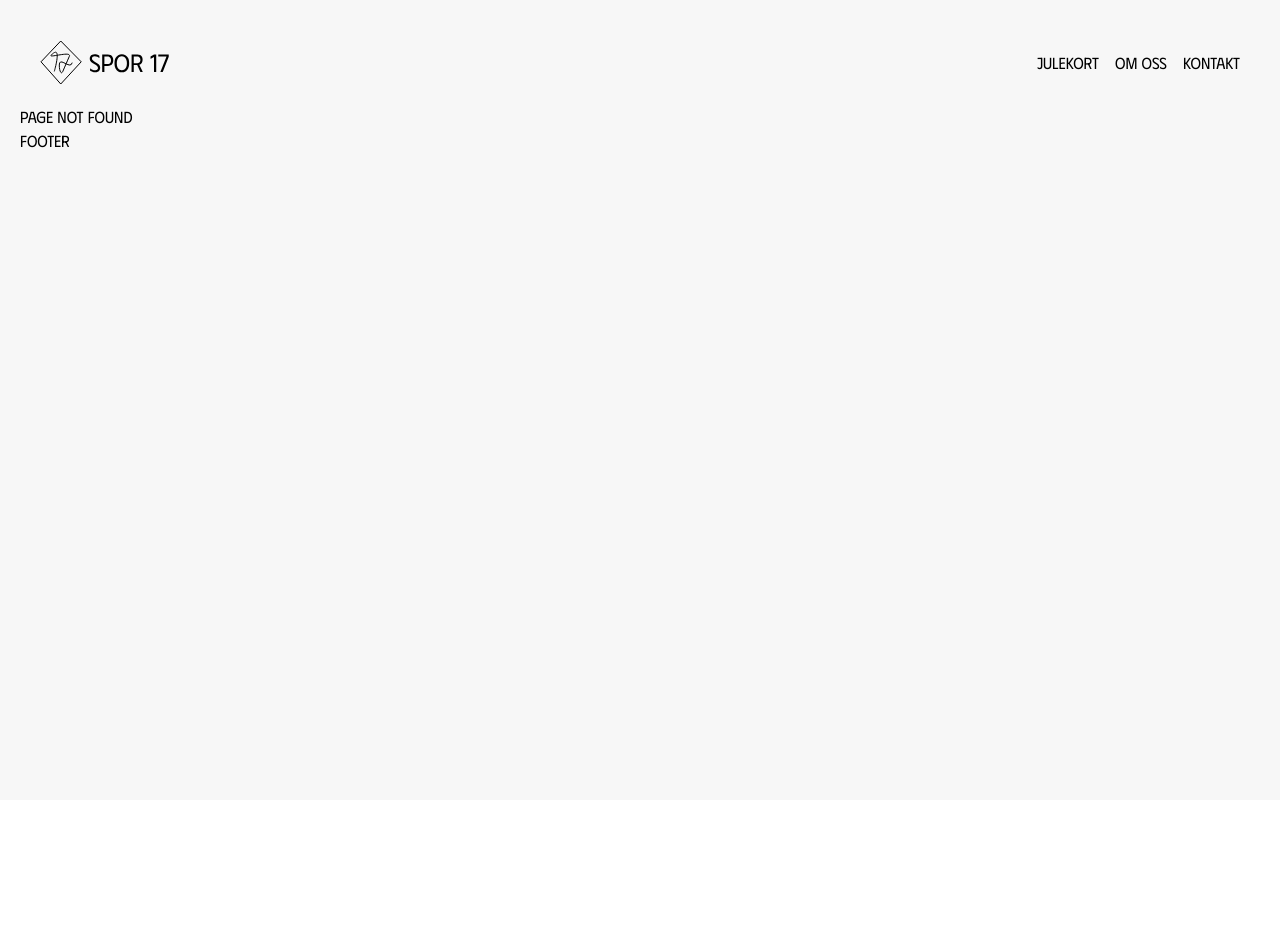
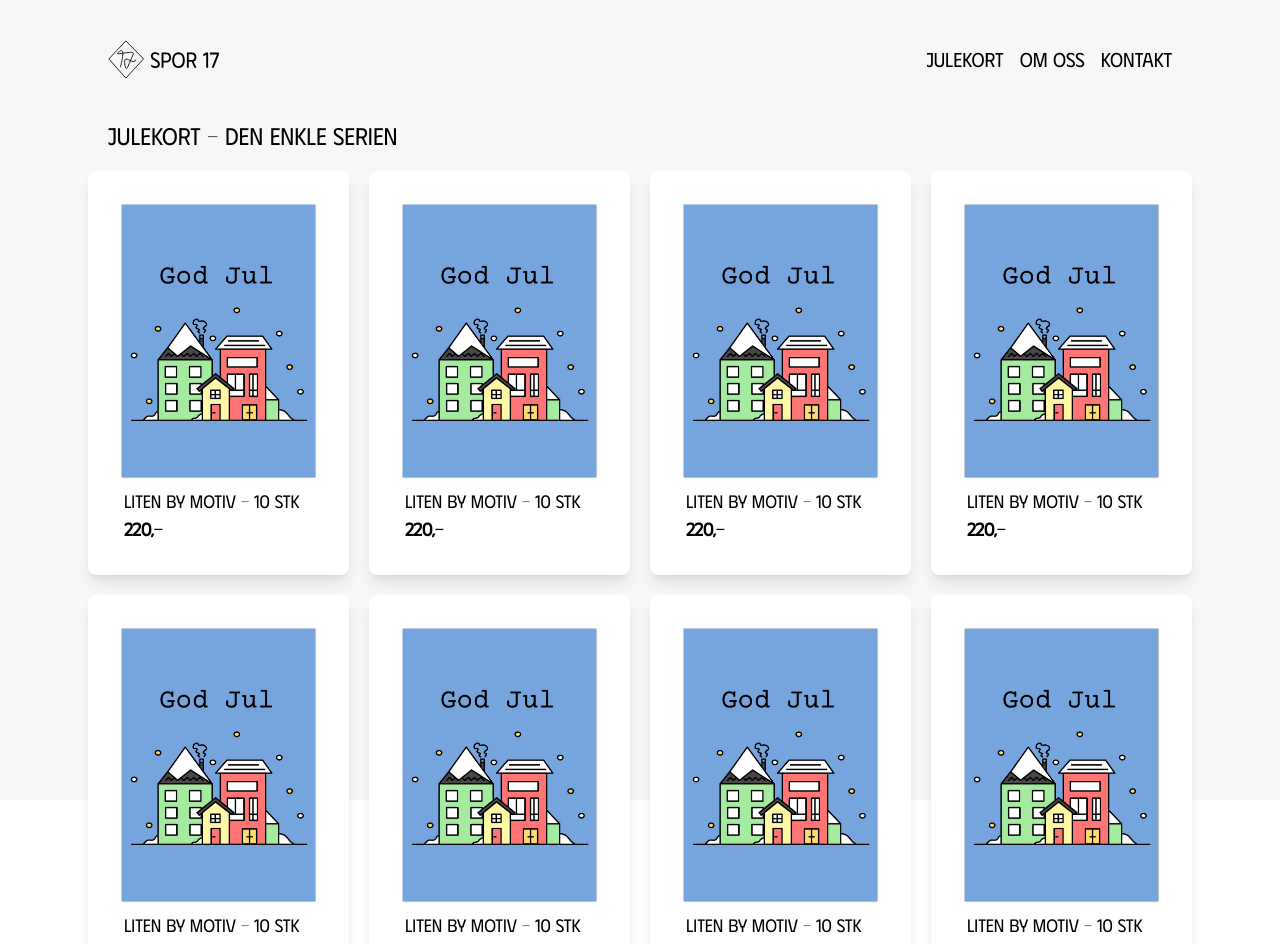
Before and after one commit to LillKonst/spor17, a React (Vite) app: page /AllProducts in a window 1280 px wide. Before the commit this address had no page. Shown: the top 944 px of the page. Before the commit the page ends 800 px from the top, so only its background shows below. Built offline with nearby package versions, Linux system fonts and the light colour scheme.

Commit message:
added productlist

```diff
--- a/src/App.tsx
+++ b/src/App.tsx
@@ -4,23 +4,26 @@ import Layout from "./components/Layout/Layout";
 import Home from "./routes/Home/Home";
 import About from "./routes/About/About";
 import Contact from "./routes/Contact/Contact";
-import Products from "./routes/Products/Products";
+import AllProducts from "./routes/AllProducts/AllProducts";
+import ProductSpecific from "./routes/ProductSpecific/ProductSpecific";
 
 function App() {
 
 
   return (
-    <div className="bg-background h-screen p-5">
+    <div className="bg-background h-screen p-5 px-10">
+      <div className="container mx-auto px-12">
       <Routes>
         <Route path="/" element={<Layout />}>
           <Route path="" element={<Home />} />
-          <Route path="" element={<Products />} />
-          <Route path="" element={<About />} />
-          <Route path="" element={<Contact />} />
+          <Route path="/AllProducts" element={<AllProducts />} />
+          <Route path="/About" element={<About />} />
+          <Route path="/Contact" element={<Contact />} />
+          <Route path="/ProductSpecific/:id" element={<ProductSpecific />} />
           <Route path="*" element={<RouteNotFound />} />
         </Route>
       </Routes>
-
+      </div>
     </div>
   )
 }
--- a/src/components/Layout/Header/Header.tsx
+++ b/src/components/Layout/Header/Header.tsx
@@ -1,4 +1,6 @@
 import logo from "../../../images/logo.svg"
+
+import { Link } from "react-router-dom";
 
 export function RouteNotFound() {
   return <div>Page not found</div>;
@@ -7,12 +9,26 @@ export function RouteNotFound() {
 export default function Header() {
   return (
     <div className="p-5 flex items-center justify-between">
-      <img src={logo} alt="Spor 17 logo"/>
+      <Link to="">
+      <img src={logo} alt="Spor 17 logo" className="w-28"/>
+      </Link>
       <nav>
-        <ul className="flex gap-4">
-          <li>Julekort</li>
-          <li>Om oss</li>
-          <li>Kontakt</li>
+        <ul className="flex gap-4 text-xl">
+          <li>
+            <Link to="/AllProducts">
+            Julekort
+            </Link>
+          </li>
+          <li>
+             <Link to="/About">
+            Om Oss
+            </Link>
+          </li>
+          <li>
+             <Link to="/Contact">
+            Kontakt
+            </Link>
+          </li>
         </ul>
       </nav>
     </div>
--- /dev/null
+++ b/src/routes/AllProducts/AllProducts.tsx
@@ -0,0 +1,73 @@
+import produkt1 from "../../images/motiv-by.png";
+import { Link } from "react-router-dom";
+
+export default function AllProducts() {
+  return(
+    <div className="">
+      <h1 className="text-2xl p-5 ">JULEKORT - DEN ENKLE SERIEN</h1>
+    <div className="grid grid-cols-4 gap-5">
+      <Link to="/ProductSpecific/:id">
+      <div className="transition-transform ease-out duration-200 hover:scale-102 rounded-lg p-8 bg-white flex flex-col shadow-lg">
+        <img src={produkt1} alt="liten by" />
+        <div className=" mt-2 px-1 flex flex-col justify-center">
+          <p className="text-lg">Liten by motiv - 10 stk</p>
+          <p className="text-lg font-semibold">220,-</p>
+        </div>
+      </div>
+      </Link>
+
+      <div className="transition-transform ease-out duration-200 hover:scale-102 rounded-lg p-8 bg-white flex flex-col shadow-lg">
+        <img src={produkt1} alt="liten by" />
+        <div className=" mt-2 px-1 flex flex-col justify-center">
+          <p className="text-lg">Liten by motiv - 10 stk</p>
+          <p className="text-lg font-semibold">220,-</p>
+        </div>
+      </div>
+      <div className="transition-transform ease-out duration-200 hover:scale-102 rounded-lg p-8 bg-white flex flex-col shadow-lg">
+        <img src={produkt1} alt="liten by" />
+        <div className=" mt-2 px-1 flex flex-col justify-center">
+          <p className="text-lg">Liten by motiv - 10 stk</p>
+          <p className="text-lg font-semibold">220,-</p>
+        </div>
+      </div>
+      <div className="transition-transform ease-out duration-200 hover:scale-102 rounded-lg p-8 bg-white flex flex-col shadow-lg">
+        <img src={produkt1} alt="liten by" />
+        <div className=" mt-2 px-1 flex flex-col justify-center">
+          <p className="text-lg">Liten by motiv - 10 stk</p>
+          <p className="text-lg font-semibold">220,-</p>
+        </div>
+      </div>
+      <div className="transition-transform ease-out duration-200 hover:scale-102 rounded-lg p-8 bg-white flex flex-col shadow-lg">
+        <img src={produkt1} alt="liten by" />
+        <div className=" mt-2 px-1 flex flex-col justify-center">
+          <p className="text-lg">Liten by motiv - 10 stk</p>
+          <p className="text-lg font-semibold">220,-</p>
+        </div>
+      </div>
+      <div className="transition-transform ease-out duration-200 hover:scale-102 rounded-lg p-8 bg-white flex flex-col shadow-lg">
+        <img src={produkt1} alt="liten by" />
+        <div className=" mt-2 px-1 flex flex-col justify-center">
+          <p className="text-lg">Liten by motiv - 10 stk</p>
+          <p className="text-lg font-semibold">220,-</p>
+        </div>
+      </div>
+      <div className="transition-transform ease-out duration-200 hover:scale-102 rounded-lg p-8 bg-white flex flex-col shadow-lg">
+        <img src={produkt1} alt="liten by" />
+        <div className=" mt-2 px-1 flex flex-col justify-center">
+          <p className="text-lg">Liten by motiv - 10 stk</p>
+          <p className="text-lg font-semibold">220,-</p>
+        </div>
+      </div>
+      <div className="transition-transform ease-out duration-200 hover:scale-102 rounded-lg p-8 bg-white flex flex-col shadow-lg">
+        <img src={produkt1} alt="liten by" />
+        <div className=" mt-2 px-1 flex flex-col justify-center">
+          <p className="text-lg">Liten by motiv - 10 stk</p>
+          <p className="text-lg font-semibold">220,-</p>
+        </div>
+      </div>
+
+
+    </div>
+    </div>
+  );
+}
--- a/src/routes/Home/Home.tsx
+++ b/src/routes/Home/Home.tsx
@@ -11,7 +11,7 @@ import produkt8 from "../../images/motiv-jente.png";
 export default function Home() {
   return(
     <div>
-      <div className="bg-white grid grid-cols-6 grid-rows-2 gap-1 p-0 m-0">
+      <div className="bg-white grid grid-cols-6 grid-rows-2 gap-1 p-12 m-0 rounded-lg">
         <img src={produkt1} alt=""/>
         <img src={produkt2} alt=""/>
         <img src={produkt3} alt=""/>
--- /dev/null
+++ b/src/routes/ProductSpecific/ProductSpecific.tsx
@@ -0,0 +1,7 @@
+export default function ProductSpecific() {
+  return (
+    <div>
+      A product
+    </div>
+  );
+}
--- a/src/routes/Products/Products.tsx
+++ /dev/null
@@ -1,5 +0,0 @@
-export default function Products() {
-  return(
-    <div>Product list</div>
-  );
-}
```
